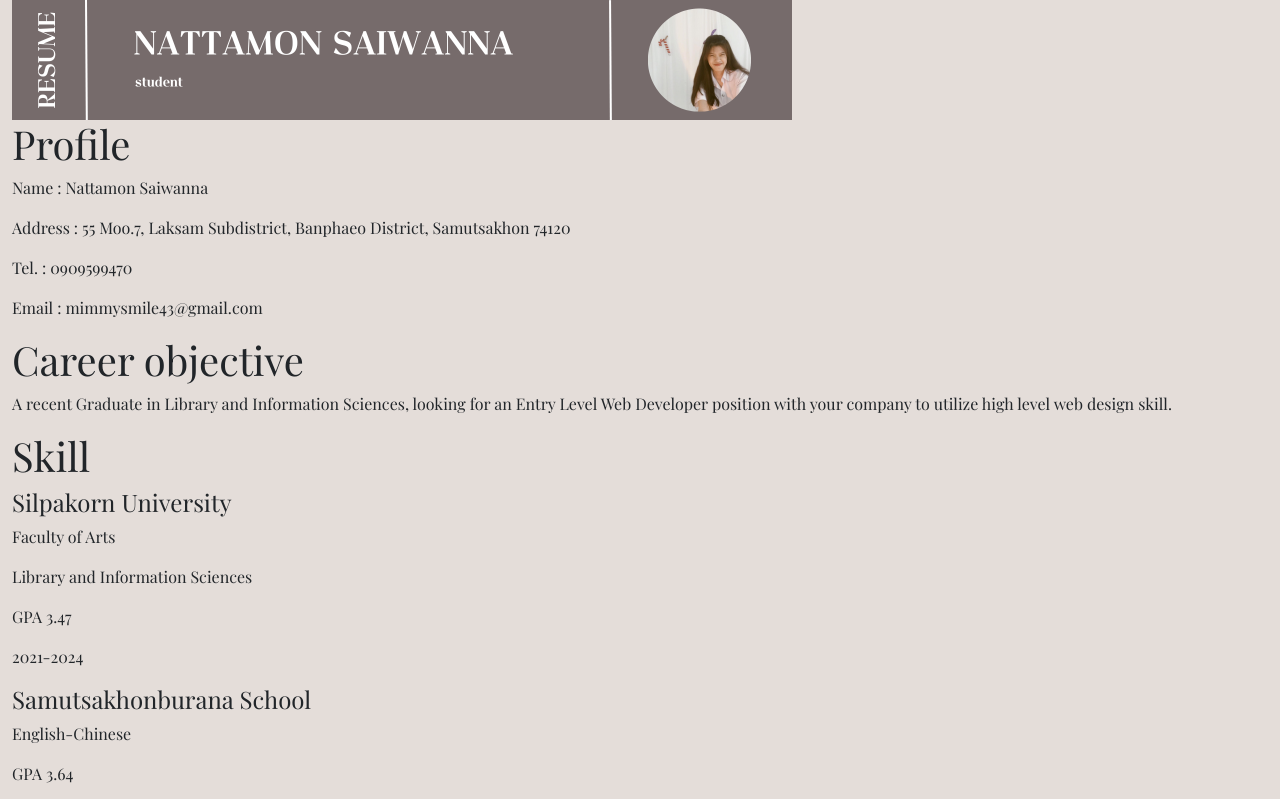
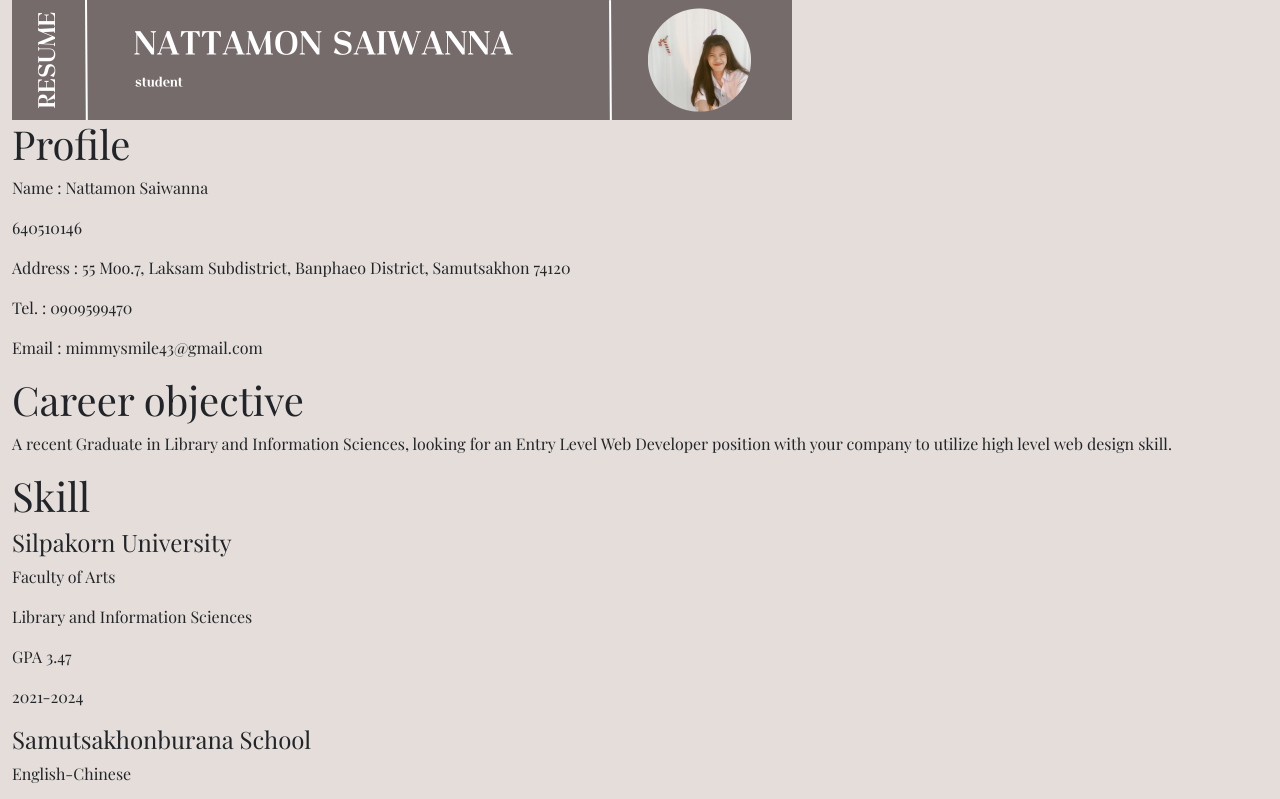
Before and after one commit to nattamon-saiwanna/resume, a plain HTML site: page index.html in a window 1280 px wide. Shown: the top 799 px of the page. Drawn offline with nearby package versions, Linux system fonts and the light colour scheme.

Commit message:
version2
add student number

```diff
--- a/index.html
+++ b/index.html
@@ -26,6 +26,9 @@
         <div class="col-md-12"> </div>
         <h1> Profile </h1>
         <p> Name : Nattamon Saiwanna </p>
+        <p>
+          640510146
+        </p>
         <p> Address : 55 Moo.7, Laksam Subdistrict, Banphaeo District,
           Samutsakhon 74120 </p>
         <p> Tel. : 0909599470 </p>
```
Also changed, not shown: 1 other file.
